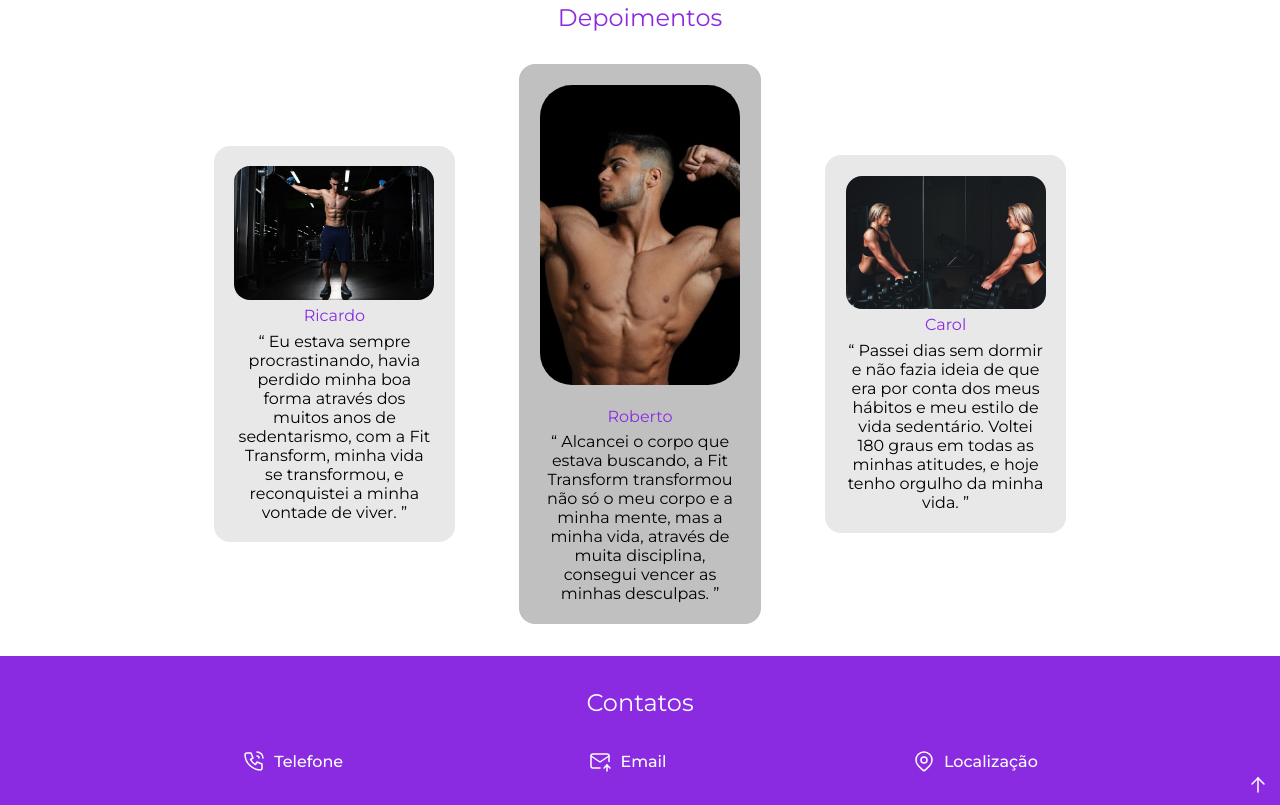
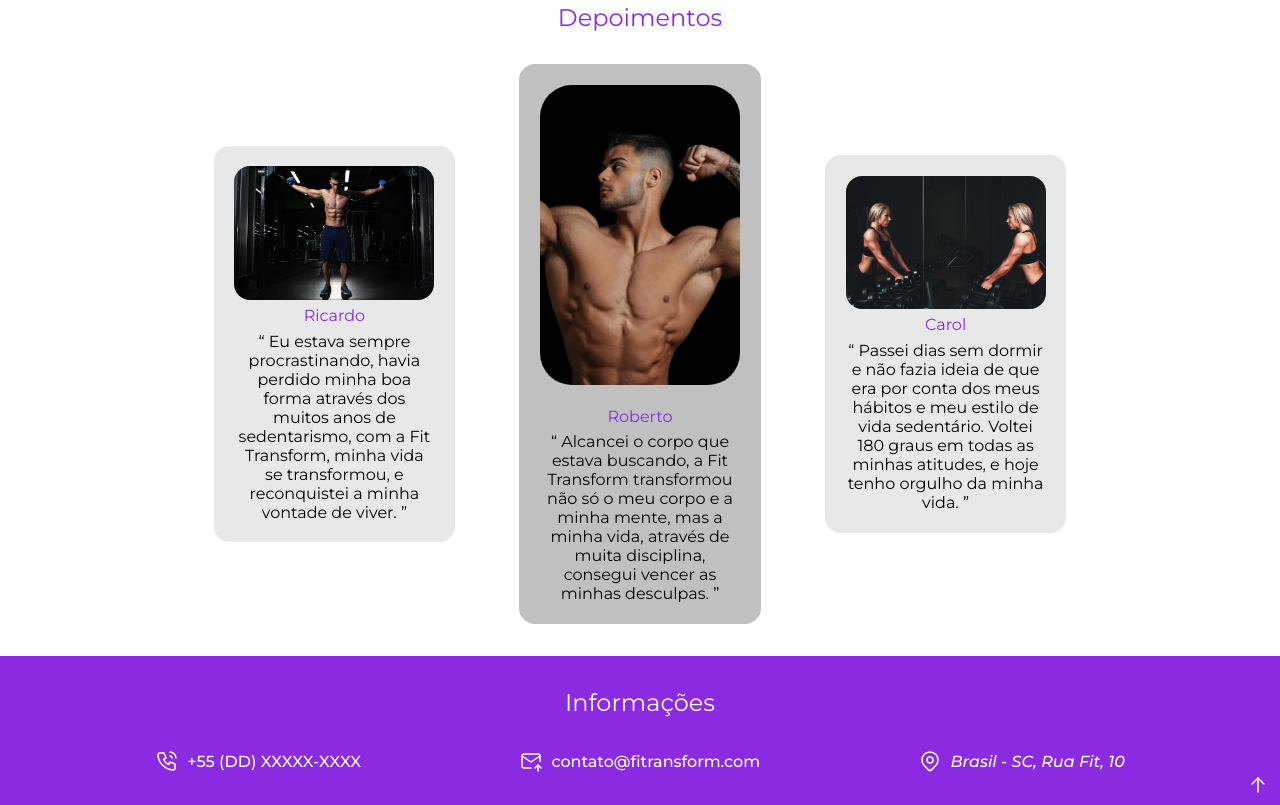
Before and after one commit to AlexandreConte/FitTransform, a plain HTML site: page index.html in a window 1280 px wide. Shown: the part 1793-2598 px from the top of the page. Drawn offline with Linux system fonts and the light colour scheme.

Commit message:
Adicionando informacoes de contato ficticias

```diff
--- a/index.html
+++ b/index.html
@@ -159,7 +159,7 @@
     </div>
 
     <footer class="contact-section">
-        <h2 class="contact-title">Contatos</h2>
+        <h2 class="contact-title">Informações</h2>
         <div>
             <ul class="contacts">
                 <li>
@@ -174,7 +174,7 @@
                             <path d="M15 7a2 2 0 0 1 2 2" />
                             <path d="M15 3a6 6 0 0 1 6 6" />
                         </svg>
-                        <span>Telefone</span>
+                        <span>+55 (DD) XXXXX-XXXX</span>
                     </a>
                 </li>
                 <li>
@@ -189,7 +189,9 @@
                             <path d="M22 19l-3 -3l-3 3" />
                             <path d="M3 7l9 6l9 -6" />
                         </svg>
-                        <span>Email</span>
+                        <div>
+                            <span>contato@fitransform.com</span>
+                        </div>
                     </a>
                 </li>
                 <li>
@@ -203,7 +205,9 @@
                             <path
                                 d="M17.657 16.657l-4.243 4.243a2 2 0 0 1 -2.827 0l-4.244 -4.243a8 8 0 1 1 11.314 0z" />
                         </svg>
-                        <span>Localização</span>
+                        <span>
+                            <address>Brasil - SC, Rua Fit, 10</address>
+                        </span>
                     </a>
                 </li>
             </ul>
--- a/style.css
+++ b/style.css
@@ -141,14 +141,14 @@ li.switch-display {
 
 .quote {
     display: flex;
-    color: #ffffc2;
+    color: #e1c2ff;
     align-items: center;
     width: max-content;
     height: 30px;
     align-items: center;
     font-weight: 500;
     font-size: 1rem;
-    animation: slide 15s normal linear infinite;
+    animation: slide 20s normal linear infinite;
     gap: 10rem;
 }
 
```
